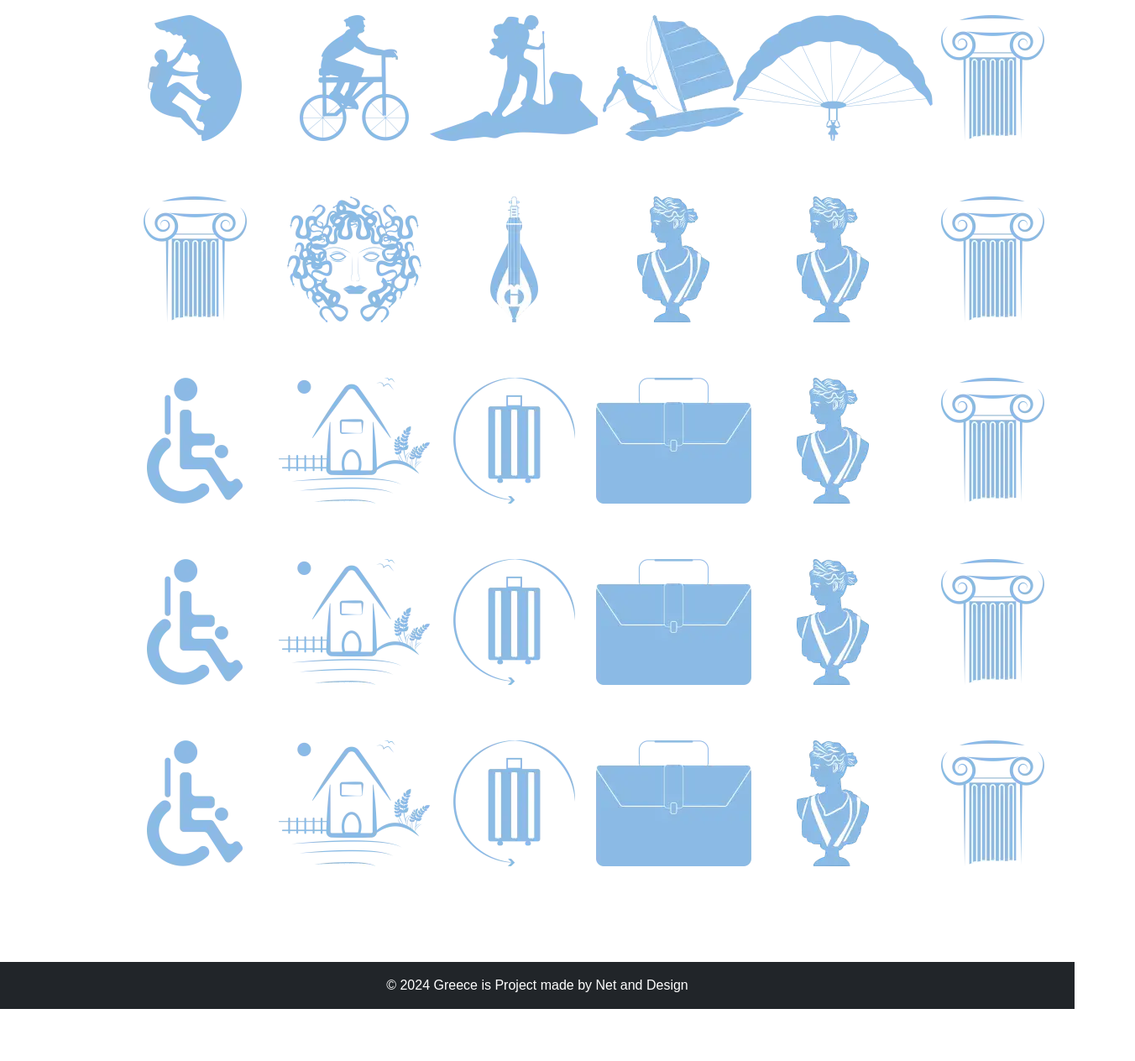
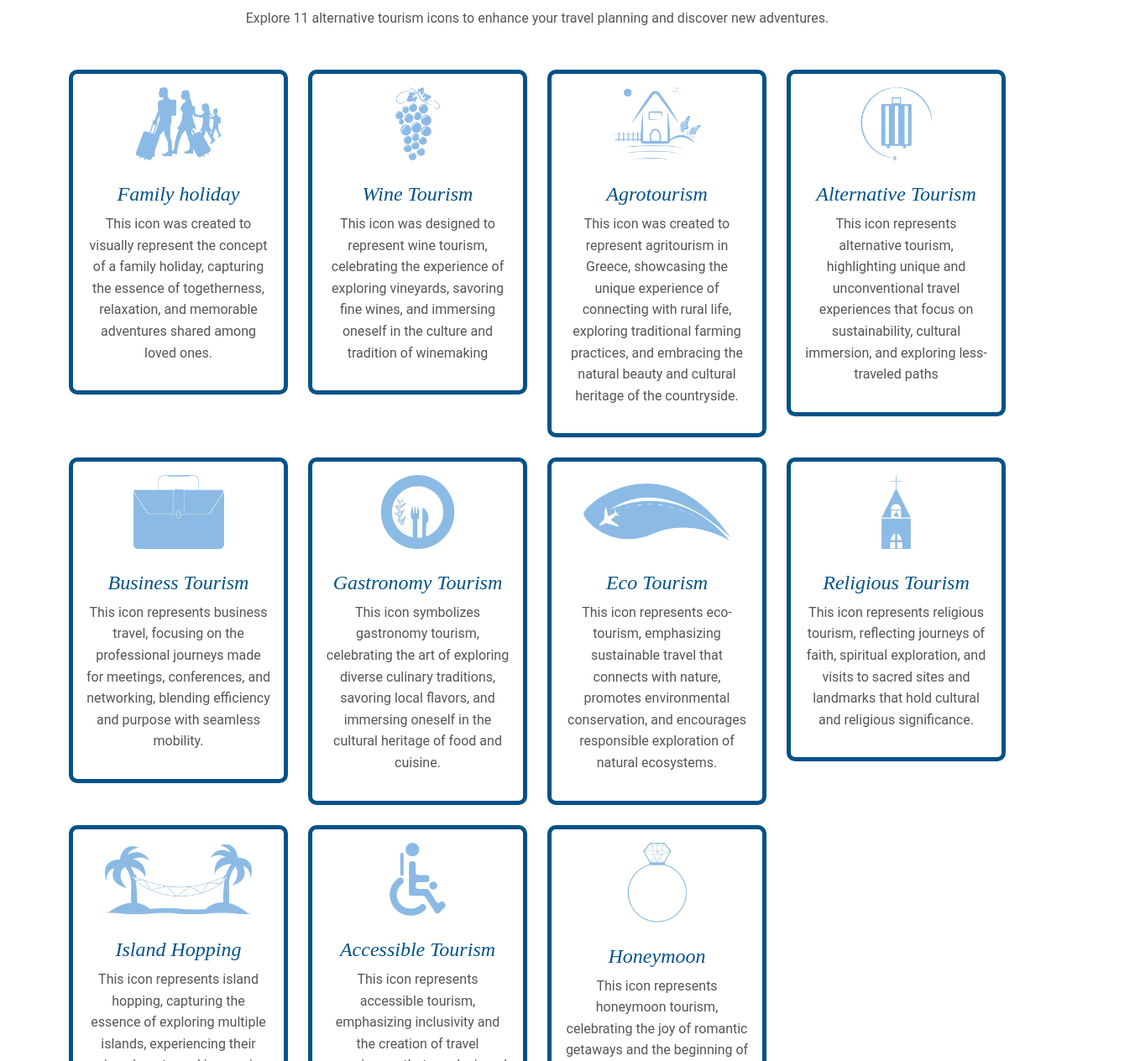
Before and after one commit to maryoikonomoy/web-portfolio, a plain HTML site: page graphics.html in a window 1280 px wide. Shown: the part 452-1716 px from the top of the page at 84% size, 1352 px wide, since content can reach past the window. Before the commit the page ends 1654 px from the top, so only its background shows below. Drawn offline with nearby package versions, Linux system fonts and the light colour scheme.

Commit message:
Card graphical presentation

```diff
--- a/graphics.html
+++ b/graphics.html
@@ -3,214 +3,188 @@
 <head>
     <meta charset="UTF-8">
     <meta name="viewport" content="width=device-width, initial-scale=1.0">
-    <title>E-booking & Google Maps Icons</title>
-
+    <title>Tourism Essentials</title>
+    <!-- Bootstrap CSS -->
     <link href="https://cdn.jsdelivr.net/npm/bootstrap@5.3.0/dist/css/bootstrap.min.css" rel="stylesheet">
+    <link href="https://fonts.googleapis.com/css2?family=Merriweather:wght@400;700&display=swap" rel="stylesheet">
     <link rel="stylesheet" href="style.css">
 
+
+    <style>
+
+   h2 {
+    font-family: 'Poppins', sans-serif;
+    font-size: 1.8rem;
+    font-weight: 700;
+    color: #333;
+  }
+
+
+p {
+    font-family: 'Roboto', sans-serif;
+    font-size: 1rem;
+    color: #555;
+    line-height: 1.6;
+}
+
+
+    </style>
 </head>
 <body>
-    <header class="bg-dark text-white py-3">
-        <div class="container">
-            <h1 class="text-center">E-booking & Google Maps Icons</h1>
-        </div>
-    </header>
+    <div class="container my-5">
 
-    <!-- Main Section -->
-    <main class="container text-center my-5">
-        <!-- Περιγραφή του Section -->
-        <div class="mb-4">
-            <h2>Icons for E-booking and Google Maps</h2>
-            <p>
-                This section showcases 40 icons for the Greece is travel guide / e-booking platform and 14 icons for Google Maps.
-                These icons enhance the user interface and visual design of the project.
-            </p>
-        </div>
-         <div class="position-relative text-center">
-        <!-- Icons Grid 1 -->
-        <div class="row" style="padding-bottom: 50px">
-            <!-- Icon 1 -->
-            <div class="col-md-2 mb-3">
-                <img src="assets/grape_cyan_thumb.webp" alt="Booking Icon 1" class="icon-img">
+        <div class="row align-items-center mb-5">
+            <!-- Project Description -->
+            <div class="col-md-8">
+                <h2>About the Project</h2>
+                <p>
+                    I decided to showcase the creative work from my latest project, where I not only contributed as a full-stack developer but also took responsibility for designing all the graphical elements.
+                </p><p>The project is a travel-guide e-booking platform focused on Greece. For the logo, I aimed to reflect Greece as simply and elegantly as possible. The directive for the icons was to ensure they remained clean, minimalistic, and monochromatic, aligning with the overall aesthetic vision.
+                </p>
+
             </div>
-            <!-- Icon 2 -->
-            <div class="col-md-2 mb-3">
-                <img src="assets/AGRO2_thumb.webp" alt="Booking Icon 2" class="icon-img">
+            <!-- Logo -->
+            <div class="col-md-4 text-center">
+                <img src="assets/logo.webp" alt="Project Logo" class="img-fluid" style="width: 80%; height: auto;">
             </div>
-            <!-- Icon 3 -->
-            <div class="col-md-2 mb-3">
-                <img src="assets/ALTERN_thumb.webp" alt="Booking Icon 3" class="icon-img">
-            </div>
-            <!-- Icon 4 -->
-            <div class="col-md-2 mb-3">
-                <img src="assets/business_tourism_thumb.webp" alt="Booking Icon 4" class="icon-img">
-            </div>
-            <!-- Icon 5 -->
-            <div class="col-md-2 mb-3">
-                <img src="assets/family-hol_thumb.webp" alt="Booking Icon 5" class="icon-img">
-            </div>
-            <!-- Icon 6 -->
-            <div class="col-md-2 mb-3">
-                <img src="assets/acc_tourism.webp" alt="Booking Icon 6" class="icon-img">
-            </div>
-
-
-        </div>
-
-           <!-- Icons Grid 2 -->
-           <div class="row" style="padding-bottom: 50px">
-            <!-- Icon 1 -->
-            <div class="col-md-2 mb-3">
-                <img src="assets/climbing_thumb.webp" alt="Booking Icon 1" class="icon-img">
-            </div>
-            <!-- Icon 2 -->
-            <div class="col-md-2 mb-3">
-                <img src="assets/cycling_thumb.webp" alt="Booking Icon 2" class="icon-img">
-            </div>
-            <!-- Icon 3 -->
-            <div class="col-md-2 mb-3">
-                <img src="assets/HIKING_thumb.webp" alt="Booking Icon 3" class="icon-img">
-            </div>
-            <!-- Icon 4 -->
-            <div class="col-md-2 mb-3">
-                <img src="assets/kite_thumb.webp" alt="Booking Icon 4" class="icon-img">
-            </div>
-            <!-- Icon 5 -->
-            <div class="col-md-2 mb-3">
-                <img src="assets/PARAGL_thumb.webp" alt="Booking Icon 5" class="icon-img">
-            </div>
-            <!-- Icon 6 -->
-            <div class="col-md-2 mb-3">
-                <img src="assets/arxaio_blue_thumb.webp" alt="Booking Icon 6" class="icon-img">
-            </div>
-
-
-        </div>
-           <!-- Icons Grid 3 -->
-           <div class="row" style="padding-bottom: 50px">
-            <!-- Icon 1 -->
-            <div class="col-md-2 mb-3">
-                <img src="assets/arxaio_blue_thumb.webp" alt="Booking Icon 1" class="icon-img">
-            </div>
-            <!-- Icon 2 -->
-            <div class="col-md-2 mb-3">
-                <img src="assets/medussa_thumb.webp" alt="Booking Icon 2" class="icon-img">
-            </div>
-            <!-- Icon 3 -->
-            <div class="col-md-2 mb-3">
-                <img src="assets/LYRA_thumb.webp" alt="Booking Icon 3" class="icon-img">
-            </div>
-            <!-- Icon 4 -->
-            <div class="col-md-2 mb-3">
-                <img src="assets/art_final_blue_thumb.webp" alt="Booking Icon 4" class="icon-img">
-            </div>
-            <!-- Icon 5 -->
-            <div class="col-md-2 mb-3">
-                <img src="assets/art_final_blue_thumb.webp" alt="Booking Icon 5" class="icon-img">
-            </div>
-            <!-- Icon 6 -->
-            <div class="col-md-2 mb-3">
-                <img src="assets/arxaio_blue_thumb.webp" alt="Booking Icon 6" class="icon-img">
-            </div>
-
-
-        </div>
-           <!-- Icons Grid 4 -->
-           <div class="row" style="padding-bottom: 50px">
-            <!-- Icon 1 -->
-            <div class="col-md-2 mb-3">
-                <img src="assets/acc_tourism.webp" alt="Booking Icon 1" class="icon-img">
-            </div>
-            <!-- Icon 2 -->
-            <div class="col-md-2 mb-3">
-                <img src="assets/AGRO2_thumb.webp" alt="Booking Icon 2" class="icon-img">
-            </div>
-            <!-- Icon 3 -->
-            <div class="col-md-2 mb-3">
-                <img src="assets/ALTERN_thumb.webp" alt="Booking Icon 3" class="icon-img">
-            </div>
-            <!-- Icon 4 -->
-            <div class="col-md-2 mb-3">
-                <img src="assets/business_tourism_thumb.webp" alt="Booking Icon 4" class="icon-img">
-            </div>
-            <!-- Icon 5 -->
-            <div class="col-md-2 mb-3">
-                <img src="assets/art_final_blue_thumb.webp" alt="Booking Icon 5" class="icon-img">
-            </div>
-            <!-- Icon 6 -->
-            <div class="col-md-2 mb-3">
-                <img src="assets/arxaio_blue_thumb.webp" alt="Booking Icon 6" class="icon-img">
-            </div>
-
-
-        </div>
-           <!-- Icons Grid 4 -->
-           <div class="row" style="padding-bottom: 50px">
-            <!-- Icon 1 -->
-            <div class="col-md-2 mb-3">
-                <img src="assets/acc_tourism.webp" alt="Booking Icon 1" class="icon-img">
-            </div>
-            <!-- Icon 2 -->
-            <div class="col-md-2 mb-3">
-                <img src="assets/AGRO2_thumb.webp" alt="Booking Icon 2" class="icon-img">
-            </div>
-            <!-- Icon 3 -->
-            <div class="col-md-2 mb-3">
-                <img src="assets/ALTERN_thumb.webp" alt="Booking Icon 3" class="icon-img">
-            </div>
-            <!-- Icon 4 -->
-            <div class="col-md-2 mb-3">
-                <img src="assets/business_tourism_thumb.webp" alt="Booking Icon 4" class="icon-img">
-            </div>
-            <!-- Icon 5 -->
-            <div class="col-md-2 mb-3">
-                <img src="assets/art_final_blue_thumb.webp" alt="Booking Icon 5" class="icon-img">
-            </div>
-            <!-- Icon 6 -->
-            <div class="col-md-2 mb-3">
-                <img src="assets/arxaio_blue_thumb.webp" alt="Booking Icon 6" class="icon-img">
-            </div>
-
-
-        </div>
-           <!-- Icons Grid 6 -->
-           <div class="row" style="padding-bottom: 50px">
-            <!-- Icon 1 -->
-            <div class="col-md-2 mb-3">
-                <img src="assets/acc_tourism.webp" alt="Booking Icon 1" class="icon-img">
-            </div>
-            <!-- Icon 2 -->
-            <div class="col-md-2 mb-3">
-                <img src="assets/AGRO2_thumb.webp" alt="Booking Icon 2" class="icon-img">
-            </div>
-            <!-- Icon 3 -->
-            <div class="col-md-2 mb-3">
-                <img src="assets/ALTERN_thumb.webp" alt="Booking Icon 3" class="icon-img">
-            </div>
-            <!-- Icon 4 -->
-            <div class="col-md-2 mb-3">
-                <img src="assets/business_tourism_thumb.webp" alt="Booking Icon 4" class="icon-img">
-            </div>
-            <!-- Icon 5 -->
-            <div class="col-md-2 mb-3">
-                <img src="assets/art_final_blue_thumb.webp" alt="Booking Icon 5" class="icon-img">
-            </div>
-            <!-- Icon 6 -->
-            <div class="col-md-2 mb-3">
-                <img src="assets/arxaio_blue_thumb.webp" alt="Booking Icon 6" class="icon-img">
-            </div>
-
-
         </div>
     </div>
-    </main>
 
-    <!-- Footer -->
-    <footer class="bg-dark text-white py-3">
-        <div class="container text-center">
-            <p class="mb-0">© 2024 Greece is Project made by Net and Design</p>
+    <nav class="navbar navbar-expand-lg navbar-light bg-light sticky-top">
+        <div class="container">
+            <a class="navbar-brand" href="#">Greece is Project elements</a>
+            <button class="navbar-toggler" type="button" data-bs-toggle="collapse" data-bs-target="#navbarNav" aria-controls="navbarNav" aria-expanded="false" aria-label="Toggle navigation">
+                <span class="navbar-toggler-icon"></span>
+            </button>
+            <div class="collapse navbar-collapse" id="navbarNav">
+                <ul class="navbar-nav ms-auto">
+                    <li class="nav-item">
+                        <a class="nav-link" href="#Tourism-Essentials">Tourism Essentials</a>
+                    </li>
+                </ul>
+            </div>
         </div>
-    </footer>
+    </nav>
+
+    <div class="container my-5" id="Tourism-Essentials">
+        <h2 class="text-center mb-4">Tourism Essentials</h2>
+        <p class="text-center mb-5">
+            Explore 11 alternative tourism icons to enhance your travel planning and discover new adventures.
+        </p>
+        <div class="row g-4">
+            <!-- Card 1 -->
+            <div class="col-md-3 col-sm-6">
+                <div class="card text-center custom-card">
+                    <div class="card-body">
+                        <img src="assets/alternative_tourism/family-hol_thumb.webp" alt="Tourism Icon 1" class="icon-img mb-3">
+                        <h5 class="card-title">Family holiday</h5>
+                        <p>This icon was created to visually represent the concept of a family holiday, capturing the essence of togetherness, relaxation, and memorable adventures shared among loved ones.</p>
+                    </div>
+                </div>
+            </div>
+            <!-- Card 2 -->
+            <div class="col-md-3 col-sm-6">
+                <div class="card text-center custom-card">
+                    <div class="card-body">
+                        <img src="assets/alternative_tourism/grape_cyan_thumb.webp" alt="Tourism Icon 2" class="icon-img mb-3">
+                        <h5 class="card-title">Wine Tourism</h5>
+                        <p>This icon was designed to represent wine tourism, celebrating the experience of exploring vineyards, savoring fine wines, and immersing oneself in the culture and tradition of winemaking</p>
+                    </div>
+                </div>
+            </div>
+            <!-- Card 3 -->
+            <div class="col-md-3 col-sm-6">
+                <div class="card text-center custom-card">
+                    <div class="card-body">
+                        <img src="assets/alternative_tourism/AGRO2_thumb.webp" alt="Tourism Icon 3" class="icon-img mb-3">
+                        <h5 class="card-title">Agrotourism</h5>
+                        <p>This icon was created to represent agritourism in Greece, showcasing the unique experience of connecting with rural life, exploring traditional farming practices, and embracing the natural beauty and cultural heritage of the countryside.</p>
+                    </div>
+                </div>
+            </div>
+            <!-- Card 4 -->
+            <div class="col-md-3 col-sm-6">
+                <div class="card text-center custom-card">
+                    <div class="card-body">
+                        <img src="assets/alternative_tourism/ALTERN_thumb.webp" alt="Tourism Icon 4" class="icon-img mb-3">
+                        <h5 class="card-title">Alternative Tourism</h5>
+                        <p>This icon represents alternative tourism, highlighting unique and unconventional travel experiences that focus on sustainability, cultural immersion, and exploring less-traveled paths</p>
+                    </div>
+                </div>
+            </div>
+            <!-- Card 5 -->
+            <div class="col-md-3 col-sm-6">
+                <div class="card text-center custom-card">
+                    <div class="card-body">
+                        <img src="assets/alternative_tourism/business_tourism_thumb.webp" alt="Tourism Icon 5" class="icon-img mb-3">
+                        <h5 class="card-title">Business Tourism</h5>
+                        <p>This icon represents business travel, focusing on the professional journeys made for meetings, conferences, and networking, blending efficiency and purpose with seamless mobility.</p>
+                    </div>
+                </div>
+            </div>
+            <!-- Card 6 -->
+            <div class="col-md-3 col-sm-6">
+                <div class="card text-center custom-card">
+                    <div class="card-body">
+                        <img src="assets/alternative_tourism/gastronomia_thumb.webp" alt="Tourism Icon 6" class="icon-img mb-3">
+                        <h5 class="card-title">Gastronomy Tourism</h5>
+                        <p>This icon symbolizes gastronomy tourism, celebrating the art of exploring diverse culinary traditions, savoring local flavors, and immersing oneself in the cultural heritage of food and cuisine.</p>
+                    </div>
+                </div>
+            </div>
+            <!-- Card 7 -->
+            <div class="col-md-3 col-sm-6">
+                <div class="card text-center custom-card">
+                    <div class="card-body">
+                        <img src="assets/alternative_tourism/eco_tourism_thumb.webp" alt="Tourism Icon 7" class="icon-img mb-3">
+                        <h5 class="card-title">Eco Tourism</h5>
+                        <p>This icon represents eco-tourism, emphasizing sustainable travel that connects with nature, promotes environmental conservation, and encourages responsible exploration of natural ecosystems.</p>
+                    </div>
+                </div>
+            </div>
+            <!-- Card 8 -->
+            <div class="col-md-3 col-sm-6">
+                <div class="card text-center custom-card">
+                    <div class="card-body">
+                        <img src="assets/alternative_tourism/religious_tourism_thumb.webp" alt="Tourism Icon 8" class="icon-img mb-3">
+                        <h5 class="card-title">Religious Tourism</h5>
+                        <p>This icon represents religious tourism, reflecting journeys of faith, spiritual exploration, and visits to sacred sites and landmarks that hold cultural and religious significance.</p>
+                    </div>
+                </div>
+            </div>
+            <!-- Card 9 -->
+            <div class="col-md-3 col-sm-6">
+                <div class="card text-center custom-card">
+                    <div class="card-body">
+                        <img src="assets/alternative_tourism/ISLAND_HOPPING_thumb.webp" alt="Tourism Icon 9" class="icon-img mb-3">
+                        <h5 class="card-title">Island Hopping</h5>
+                        <p>This icon represents island hopping, capturing the essence of exploring multiple islands, experiencing their unique beauty, and immersing yourself in the diverse cultures and landscapes that each destination offers</p>
+                    </div>
+                </div>
+            </div>
+            <!-- Card 10 -->
+            <div class="col-md-3 col-sm-6">
+                <div class="card text-center custom-card">
+                    <div class="card-body">
+                        <img src="assets/alternative_tourism/accesible_tourism_thumb.webp" alt="Tourism Icon 10" class="icon-img mb-3">
+                        <h5 class="card-title">Accessible Tourism</h5>
+                        <p>This icon represents accessible tourism, emphasizing inclusivity and the creation of travel experiences that are designed to accommodate people of all abilities, ensuring everyone can explore and enjoy the world comfortably</p>
+                    </div>
+                </div>
+            </div>
+            <!-- Card 11 -->
+            <div class="col-md-3 col-sm-6">
+                <div class="card text-center custom-card">
+                    <div class="card-body">
+                        <img src="assets/alternative_tourism/WEDDING_thumb.webp" alt="Tourism Icon 11" class="icon-img mb-3">
+                        <h5 class="card-title">Honeymoon</h5>
+                        <p>This icon represents honeymoon tourism, celebrating the joy of romantic getaways and the beginning of a lifelong journey together, set against breathtaking destinations designed for unforgettable memories</p>
+                    </div>
+                </div>
+            </div>
+        </div>
+    </div>
+
 
 
 </body>
--- a/style.css
+++ b/style.css
@@ -87,6 +87,31 @@ body {
 }
 
 .icon-img {
+    height: auto;
+    width: 80%;
+    object-fit: contain;
+    margin-bottom: 15px;
+    transition: transform 0.3s ease-in-out;
+}
 
-    padding-right: 20px;
+
+.custom-card {
+border: 5px solid #005288;
+border-radius: 10px;
+transition: box-shadow 0.3s ease-in-out, transform 0.3s ease-in-out;
 }
+
+
+.custom-card:hover {
+box-shadow: 0 8px 20px rgba(0, 0, 0, 0.2);
+transform: scale(1.05);
+}
+
+
+.card-title {
+font-size: 1.5rem;
+color: #005288;
+margin-top: 10px;
+font-family: 'Lora', serif;
+font-style: italic;
+}
```
Also changed, not shown: assets/alternative_tourism/AGRO2_thumb.webp (added), assets/alternative_tourism/ALTERN_thumb.webp (added), assets/alternative_tourism/ISLAND_HOPPING_thumb.webp (added), assets/alternative_tourism/WEDDING_thumb.webp (added), assets/alternative_tourism/accesible_tourism_thumb.webp (added), assets/alternative_tourism/business_tourism_thumb.webp (added), assets/alternative_tourism/eco_tourism_thumb.webp (added), assets/alternative_tourism/family-hol_thumb.webp (added), assets/alternative_tourism/gastronomia_thumb.webp (added), assets/alternative_tourism/grape_cyan_thumb.webp (added), assets/alternative_tourism/religious_tourism_thumb.webp (added).
